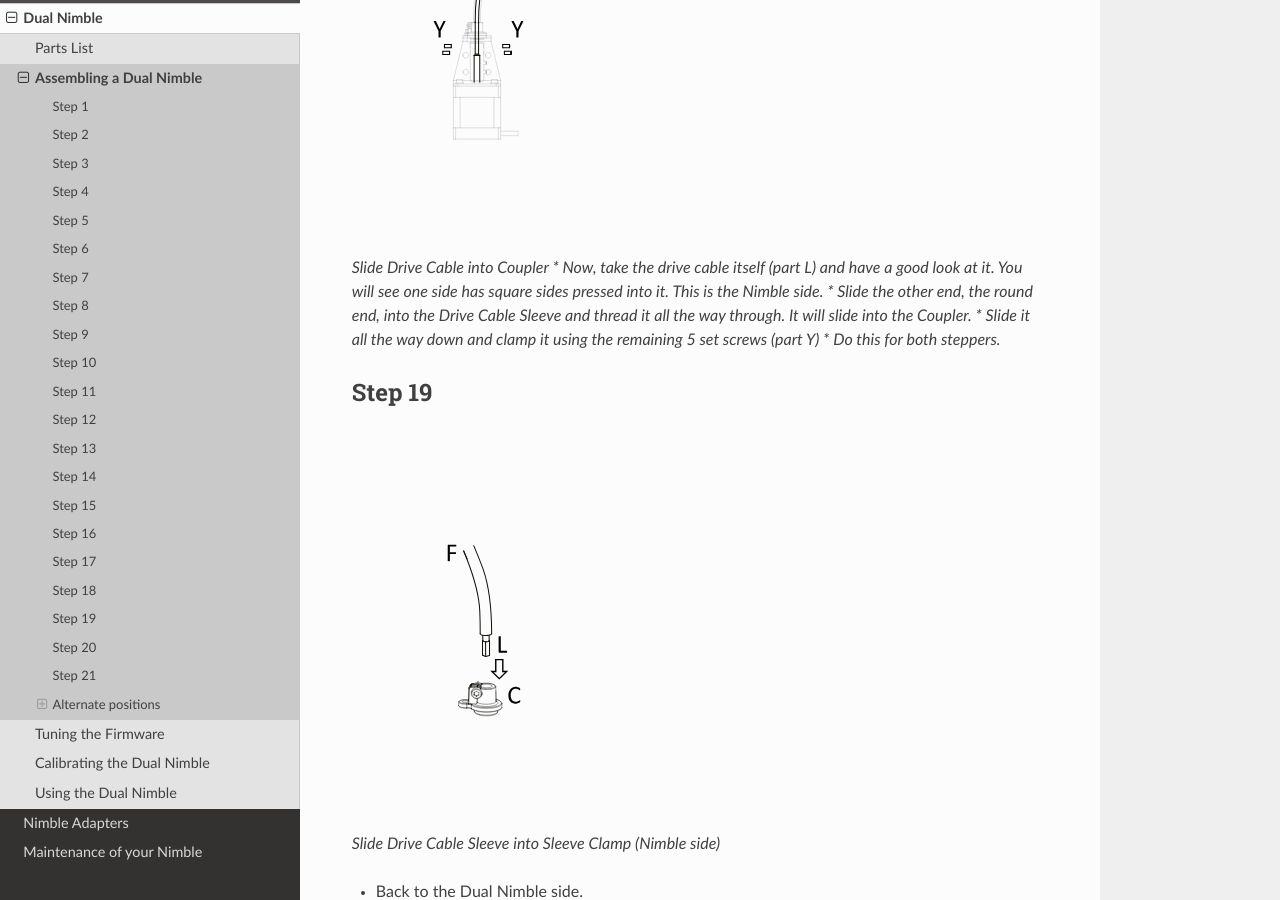
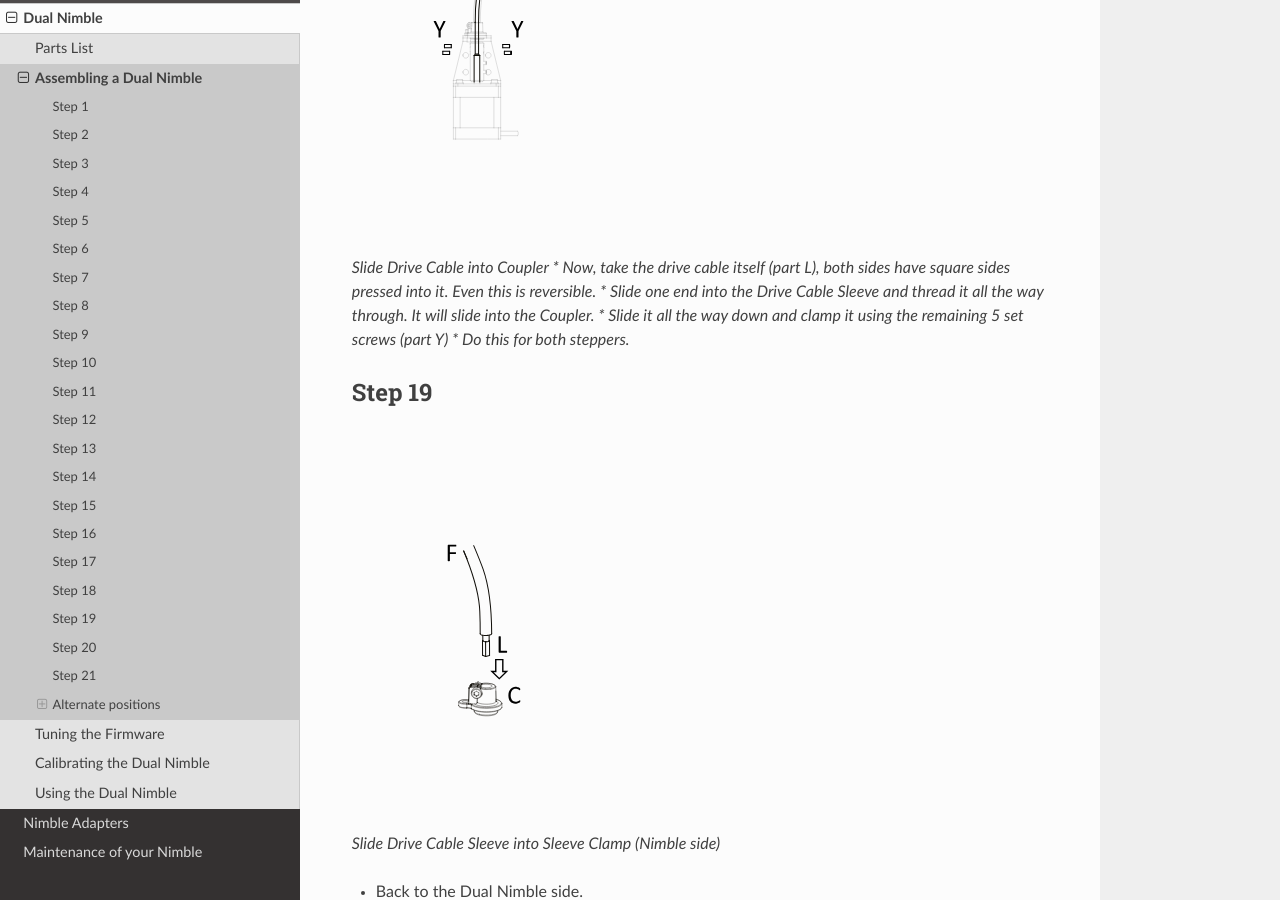
Before and after one commit to ZestyTechnology/zesty-docs, a Sphinx documentation site: the page built from docs/nimble_dual/assembly.rst, in a window 1280 px wide and 900 px high, scrolled down 11261 px. Built offline with Sphinx 7.4.7 and the Read the Docs theme 2.0.0, drawn with Linux system fonts in a browser that asks for light colours.

Commit message:
Update assembly.rst
removed the ref to round and square side of the cable.

```diff
--- a/docs/nimble_dual/assembly.rst
+++ b/docs/nimble_dual/assembly.rst
@@ -262,8 +262,8 @@ Step 18
     :width: 286px
 
     Slide Drive Cable into Coupler
-    * Now, take the drive cable itself (part L) and have a good look at it. You will see one side has square sides pressed into it. This is the Nimble side.
-    * Slide the other end, the round end, into the Drive Cable Sleeve and thread it all the way through. It will slide into the Coupler.
+    * Now, take the drive cable itself (part L), both sides have square sides pressed into it. Even this is reversible.
+    * Slide one end into the Drive Cable Sleeve and thread it all the way through. It will slide into the Coupler.
     * Slide it all the way down and clamp it using the remaining 5 set screws (part Y)
     * Do this for both steppers.
 
```
